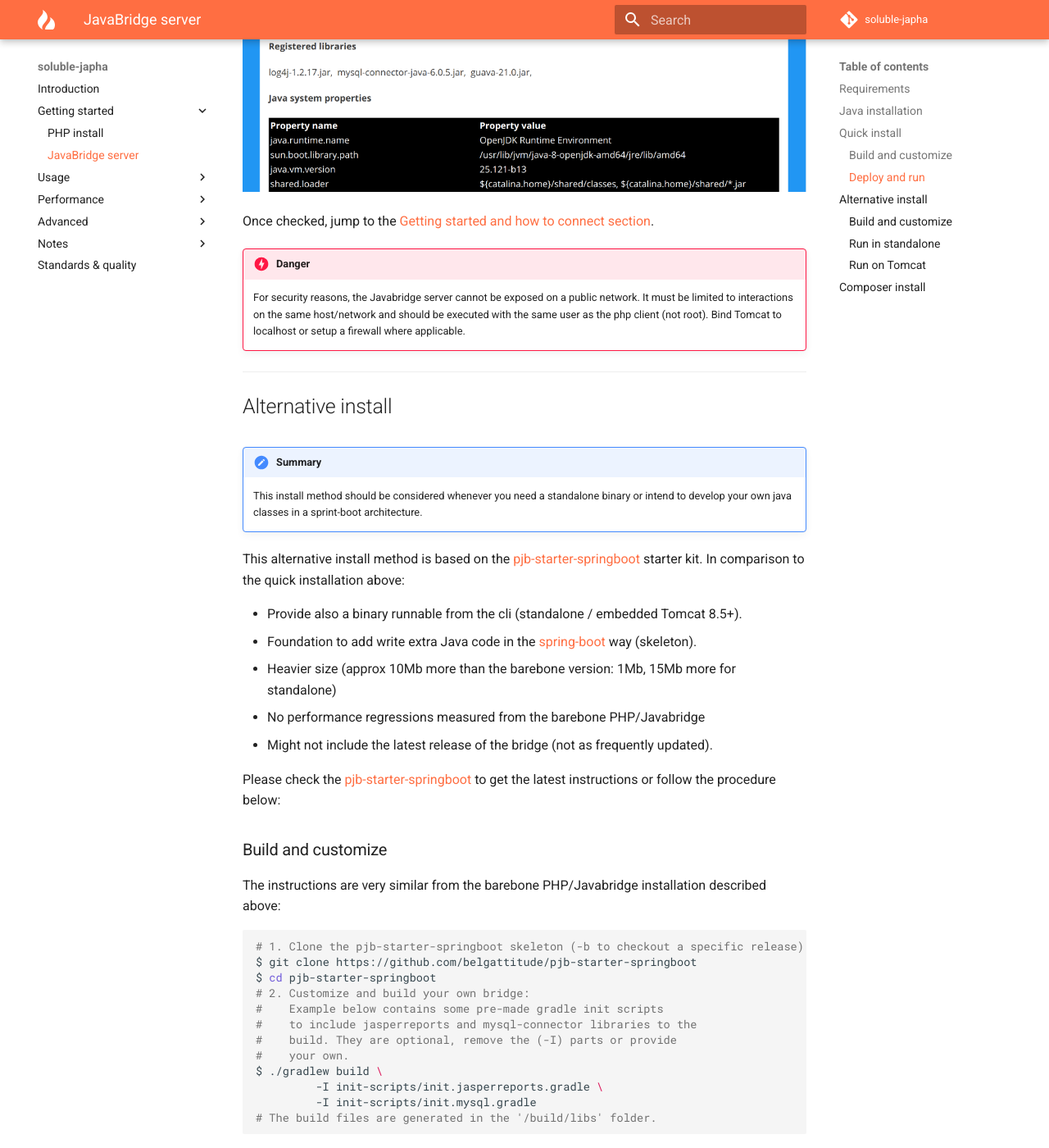
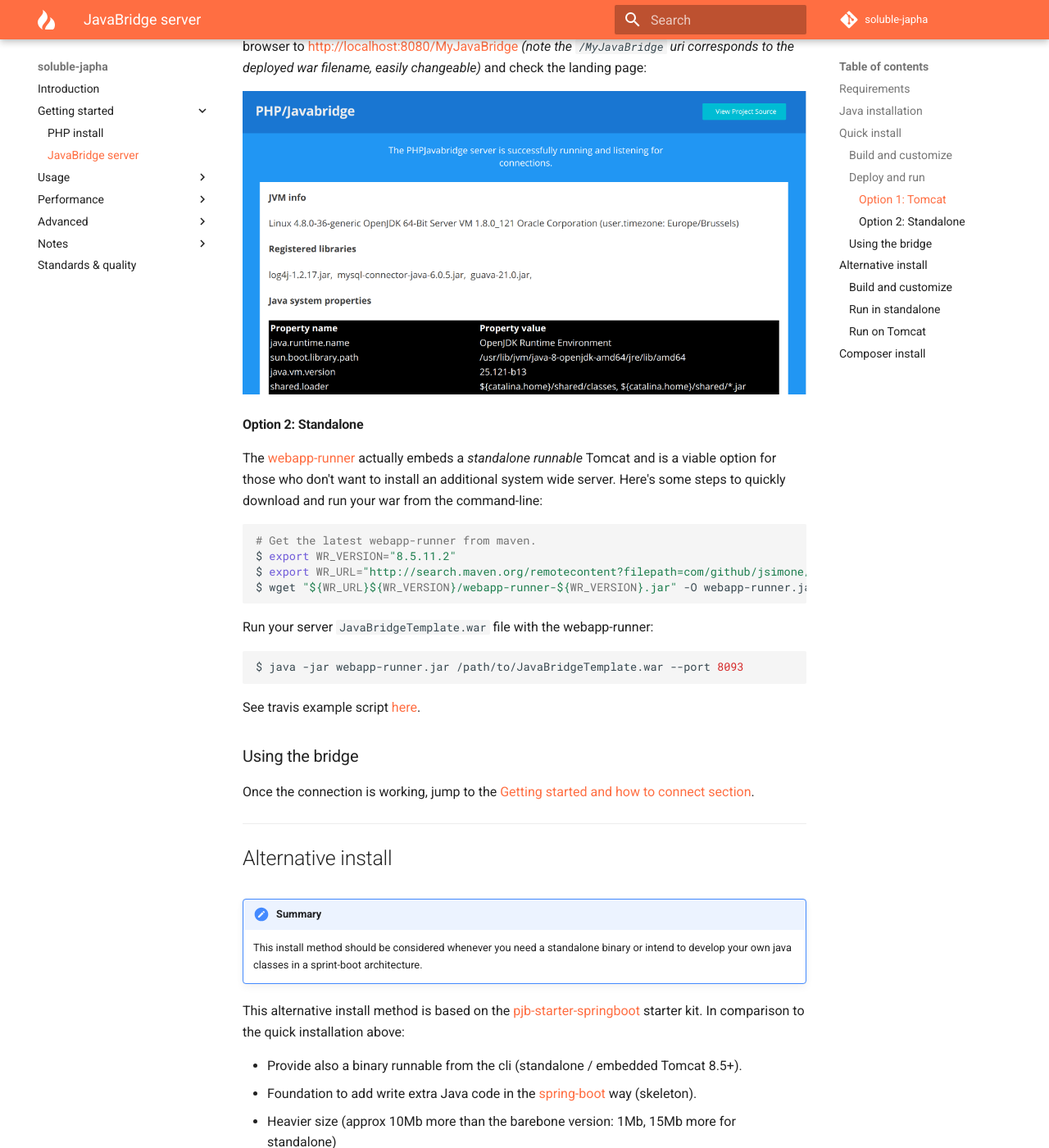
Before and after one commit to belgattitude/soluble-japha, an MkDocs documentation site: the page built from doc/install_server.md, in a window 1280 px wide and 1400 px high, scrolled down 1952 px. Shown: the whole window at 82% size. Built offline with MkDocs 1.6.1 and Material for MkDocs 9.7.7, drawn with Linux system fonts in a browser that asks for light colours; comment, search, counter and statistics services are not loaded; old or Windows-style settings are respelled for this version of MkDocs; some of the changed text lies outside the part shown.

Commit message:
Updated server install notes

````diff
--- a/doc/install_server.md
+++ b/doc/install_server.md
@@ -1,7 +1,9 @@
 # Javabridge server installation
 
-A Javabridge server is required and acts as an intermediate between
-the JVM and PHP runtime. Here's the steps to customize, build and run your own instance.
+!!! info
+    A Javabridge server is required and acts as an intermediate between
+    the JVM and PHP runtime. Here's the steps to customize, build and run your own instance.
+    Don't be afraid, it takes few minutes.
 
 ## Requirements
 
@@ -65,6 +67,14 @@ $ ./gradlew war \
 
 ### Deploy and run
 
+!!! danger
+    For security reasons, the Javabridge server cannot be exposed on a public
+    network. It must be limited to interactions on the same host/network
+    and should be executed with the same user as the php client (not root).
+    Bind Tomcat to localhost or setup a firewall where applicable.
+
+#### Option 1: Tomcat
+
 Ensure Tomcat is [installed](./server/install_tomcat.md) or
 quickly run `sudo apt-get install tomcat8` on Ubuntu based systems,
 then copy the builded war file in the tomcat webapps folder.
@@ -82,17 +92,35 @@ your browser to [http://localhost:8080/MyJavaBridge](http://localhost:8080/MyJav
 *(note the `/MyJavaBridge` uri corresponds to the deployed war filename, easily changeable)*
 and check the landing page:
 
-
 ![](./images/bridge_landing.png "Landing screenshot")
 
-Once checked, jump to the [Getting started and how to connect section](./bridge_connection.md).
 
-!!! danger
-    For security reasons, the Javabridge server cannot be exposed on a public
-    network. It must be limited to interactions on the same host/network
-    and should be executed with the same user as the php client (not root).
-    Bind Tomcat to localhost or setup a firewall where applicable.
+#### Option 2: Standalone
 
+The [webapp-runner](https://github.com/jsimone/webapp-runner) actually embeds a
+*standalone runnable* Tomcat and is a viable option for those who don't want to
+install an additional system wide server. Here's some steps to quickly download
+and run your war from the command-line:
+
+```shell
+# Get the latest webapp-runner from maven.
+$ export WR_VERSION="8.5.11.2"
+$ export WR_URL="http://search.maven.org/remotecontent?filepath=com/github/jsimone/webapp-runner"
+$ wget "${WR_URL}${WR_VERSION}/webapp-runner-${WR_VERSION}.jar" -O webapp-runner.jar
+```
+
+Run your server `JavaBridgeTemplate.war` file with the webapp-runner:
+
+```shell
+$ java -jar webapp-runner.jar /path/to/JavaBridgeTemplate.war --port 8093
+```
+
+See travis example script [here](https://github.com/belgattitude/soluble-japha/blob/master/.travis/launch_javabridge_server.sh).
+
+
+### Using the bridge
+
+Once the connection is working, jump to the [Getting started and how to connect section](./bridge_connection.md).
 
 ------
 
````
